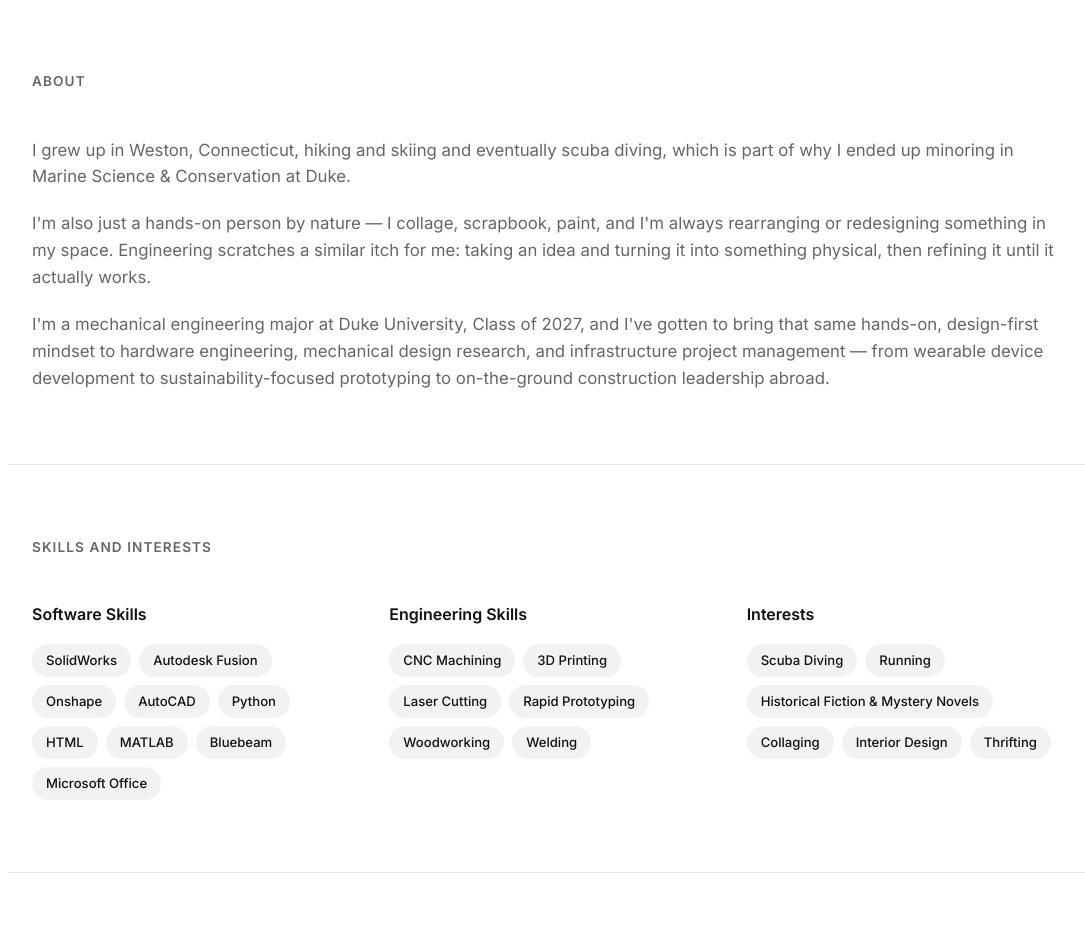
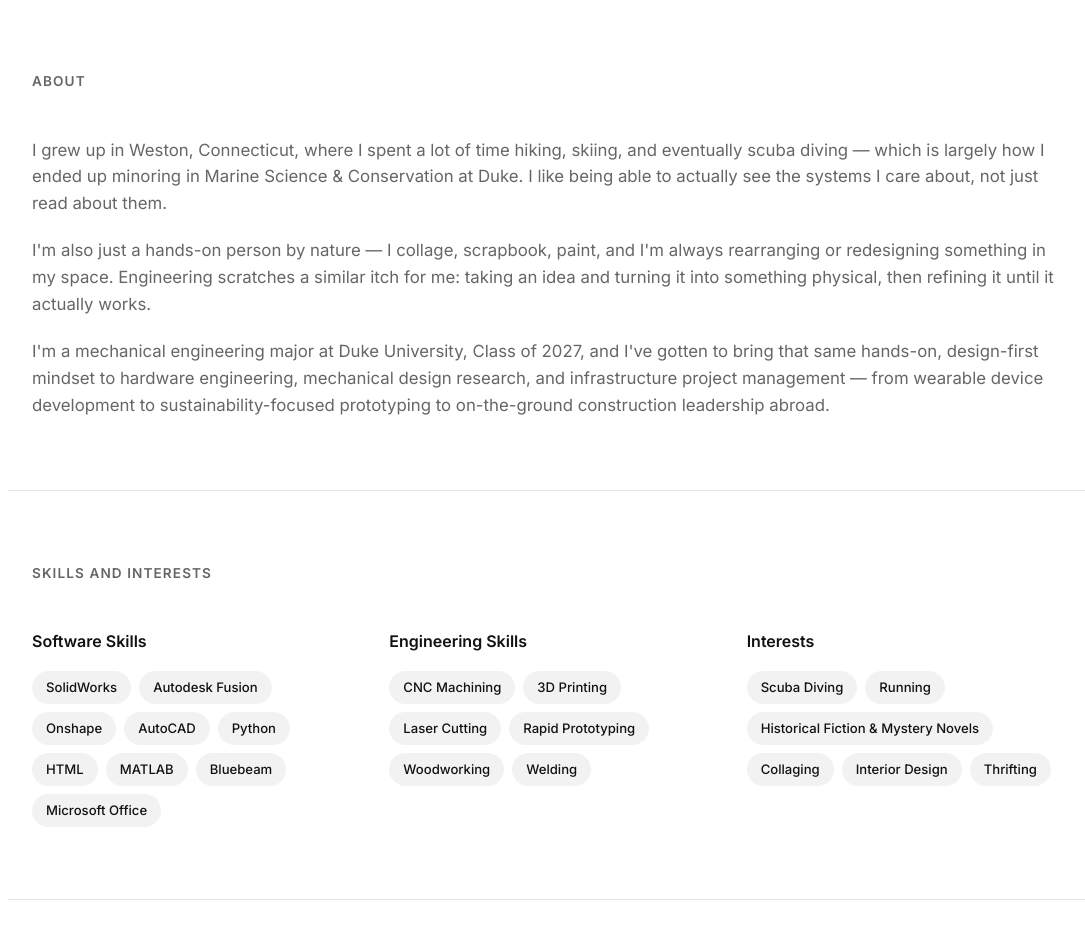
Before and after one commit to zofiachmiel/zofiachmiel.github.io, a plain HTML site: page index.html in a window 1280 px wide. Shown: the part 2180-3114 px from the top of the page, without its empty margins (92-1177 px from the left). Drawn offline with Linux system fonts and the light colour scheme.

Commit message:
Improve flow of About section first paragraph
Co-Authored-By: Claude Sonnet 5 <noreply@anthropic.com>

```diff
--- a/index.html
+++ b/index.html
@@ -8,7 +8,7 @@
 <link rel="preconnect" href="https://fonts.googleapis.com">
 <link rel="preconnect" href="https://fonts.gstatic.com" crossorigin>
 <link href="https://fonts.googleapis.com/css2?family=Inter:wght@400;500;600;700&display=swap" rel="stylesheet">
-<link rel="stylesheet" href="css/style.css?v=29">
+<link rel="stylesheet" href="css/style.css?v=30">
 </head>
 <body>
 
@@ -85,9 +85,11 @@
   <section class="about container" id="about">
     <h2 class="section-title">About</h2>
     <p class="about-text">
-      I grew up in Weston, Connecticut, hiking and skiing and eventually
-      scuba diving, which is part of why I ended up minoring in Marine
-      Science &amp; Conservation at Duke.
+      I grew up in Weston, Connecticut, where I spent a lot of time
+      hiking, skiing, and eventually scuba diving — which is largely how
+      I ended up minoring in Marine Science &amp; Conservation at Duke. I
+      like being able to actually see the systems I care about, not
+      just read about them.
     </p>
     <p class="about-text">
       I'm also just a hands-on person by nature — I collage, scrapbook,
```
Also changed, not shown: projects/boehringer.html (+1 -1 lines), projects/faunatag.html (+1 -1 lines), projects/saunders.html (+1 -1 lines).
